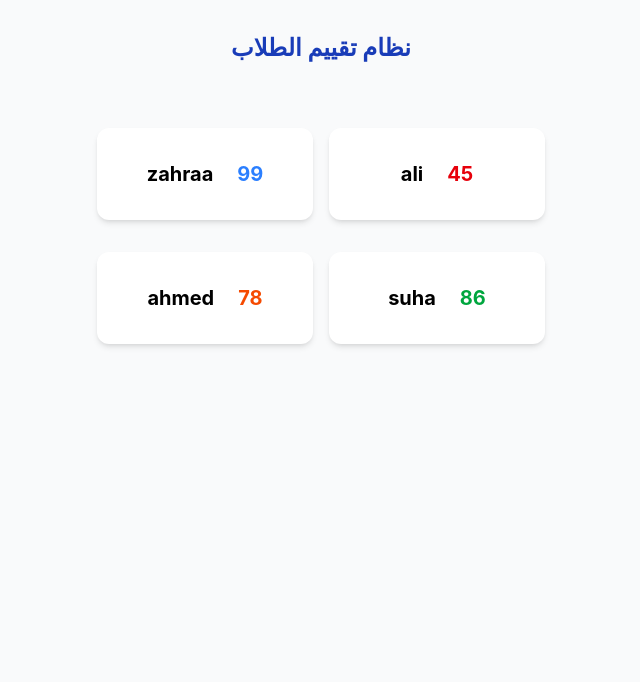
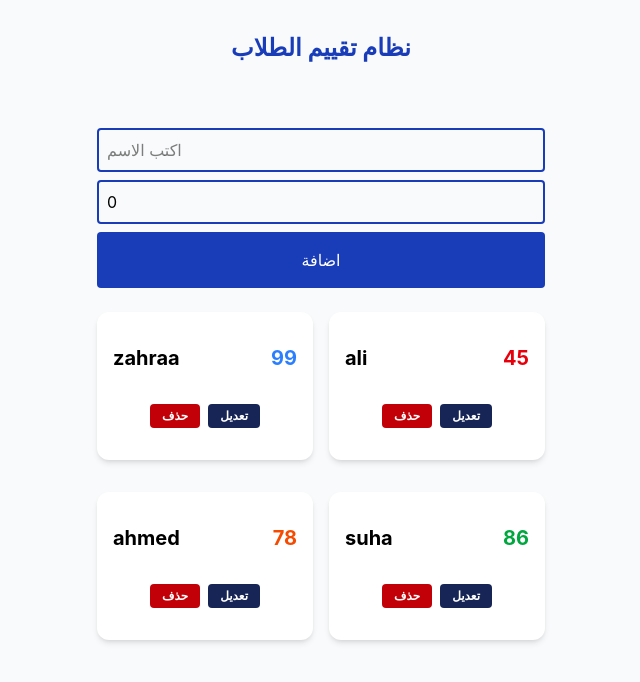
Before and after one commit to zahraadev/my-react-app, a React (Vite) app: page / in a window 1280 px wide. Shown: the top 682 px of the page, without its empty margins (319-959 px from the left). Built offline with nearby package versions, Linux system fonts and the light colour scheme.

Commit message:
تمت الاضافة على مشروع الطلاب two input لادخال الاسم ولادخال الدرجة بالاضافة الى زر الاضافة وازرار الحذف واللتعديل زر الحذف فقط زر الاضافو والحذف فقط يشتغل حاليا

```diff
--- a/src/App.tsx
+++ b/src/App.tsx
@@ -247,21 +247,48 @@ export default function App(){
     {id: 3, name: "ahmed", score: 78},
     {id: 4, name: "suha", score: 86},
   ])
+  const[namestudent, setstudentname] =useState<string>("");
+  const[scorestudent, setscorestudent] =useState<number>(0);
 
-  const handlonclick=(id:number, name:string, score:number)=>{
+  const handleAdd=()=>{
+    if(namestudent !== ""){
+    const newStudent = {id:Date.now(), name:namestudent, score:scorestudent};
+    setStudents([...students, newStudent]);
+    setstudentname("");
+    setscorestudent(0);
+    }
+  }
+
+  const handledelete=(id: number)=>{
+    setStudents(students.filter((student)=> student.id !== id));
+  }
+
+  /*const handlonclick=(score:number)=>{
     alert(`${score>=90 ? "ناجح بتقدير امتياز  ": score >=80 ? "ناجح بتقدير جيد جدا" : score>=70 ? "ناجح بتقدير جيد": score>=60? "ناجح بتقدير متوسط" : score>=50?"ناجح بتقدير مقبول": "راسب" }`)
-  }
+  }*/
   return(
     <div className="min-h-screen bg-gray-50 p-8 flex justify-center">
       <div className="w-full max-w-md">
       <h1 className="text-2xl font-bold text-center text-blue-800 mb-16">نظام تقييم الطلاب</h1>
+      <div className="flex flex-col gap-2 mb-6">
+        <input className="flex-1 p-2 border-2 border-blue-800 rounded outline-none  text-black "
+         type="text" placeholder="اكتب الاسم"
+         value={namestudent}
+         onChange={(e)=> setstudentname(e.target.value)}></input>
+         <input className="flex-1 p-2 border-2 border-blue-800 rounded outline-none  text-black"
+         type="text" placeholder="اكتب الدرجة"
+         value={scorestudent}
+         onChange={(e)=> setscorestudent(Number(e.target.value))}></input>
+         <button className="py-4 px-4 bg-blue-800 text-white rounded cursor-pointer" onClick={handleAdd}>اضافة</button>
+      </div>
       <div className="grid grid-cols-2 gap-4">
-        {students.map((student)=> (
+        {students.map((students)=> (
           <Student
-          key={student.id}
-          name={student.name}
-          score={student.score}
-          onMassage={()=> handlonclick(student.id, student.name, student.score)}
+          key={students.id}
+          name={students.name}
+          score={students.score}
+         /* onMassage={()=> handlonclick(students.score)}*/
+          onDelete={()=> handledelete(students.id)}
           />
         ))}
       </div>
--- a/src/components/Student.tsx
+++ b/src/components/Student.tsx
@@ -1,16 +1,28 @@
+import { useState } from "react";
+
 interface studetProps{
     name: string;
     score: number;
     onMassage: () => void;
+    onDelete: ()=> void;
+    onUpdate: (id:number, newname:string, newscore: number)=> void;
+
 }
-export default function Student({name, score, onMassage}: studetProps){
+export default function Student({name, score, onMassage, onDelete, onUpdate}: studetProps){
+    const[isupdate, setisupdate]= useState(false);
+    const [newname, setnewname] = useState("");
+    const [newscore, setnewscore] = useState("");
     return(
-        <div onClick={onMassage} className="px-4 py-8 flex justify-center shadow-md rounded-xl p-4 mb-4 bg-white text-black font-bold text-xl cursor-pointer hover:scale-[1.01] transition-all duration-300">
+        <div onClick={onMassage} className="px-4 py-8  justify-center shadow-md rounded-xl p-4 mb-4 bg-white text-black font-bold text-xl cursor-pointer hover:scale-[1.01] transition-all duration-300">
             <div className="flex justify-between gap-6">
             <span>{name}</span>
             <span className={`font-bold ${score >=90 ? 'text-blue-500' : score>=80 ? 'text-green-600' : score>=70 ? 'text-orange-600' :
             score >= 60 ? 'text-amber-300' : score >=50 ? 'text-amber-900' : 'text-red-600'}`}>{score}</span>
             </div>
+            <div className="flex gap-2 justify-center mt-8">
+                 <button onClick={onDelete} className="text-xs text-center py-1 px-3 bg-red-700 text-white rounded">حذف</button>
+                 <button  className="text-xs text-center py-1 px-3 bg-blue-950 text-white rounded">تعديل</button>
+            </div>
         </div>
     )
 }
```
